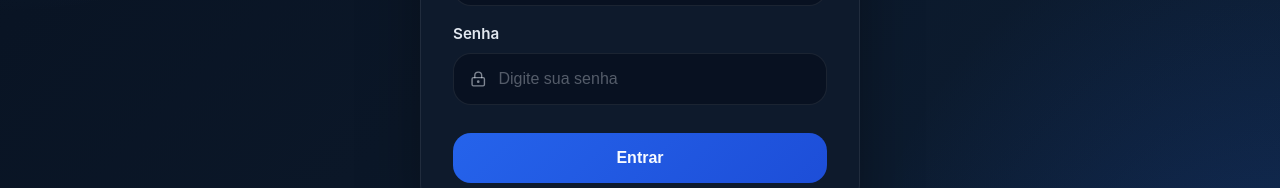
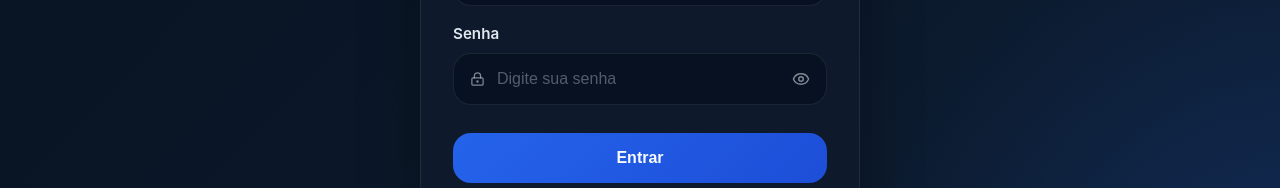
Before and after one commit to anajuliatm/trippi-project, a React (Vite) app in the folder trippi-frontend/: page / in a window 1280 px wide. Shown: the part 468-656 px from the top of the page. Built offline with nearby package versions, Linux system fonts and the light colour scheme.

Commit message:
Login e cadastro: visualizar senha digitada

```diff
--- a/trippi-frontend/src/pages/Login/LoginPage.tsx
+++ b/trippi-frontend/src/pages/Login/LoginPage.tsx
@@ -1,7 +1,7 @@
 import { useState } from "react";
 import type { FormEvent } from "react";
 import { Navigate, Link, useNavigate } from "react-router-dom";
-import { LockKeyhole, Mail, User } from "lucide-react";
+import { Eye, EyeOff, LockKeyhole, Mail, User } from "lucide-react";
 import { useAuth } from "../../contexts/AuthContext";
 import "../../styles/login-page.css";
 
@@ -14,6 +14,7 @@ export function LoginPage() {
   const [email, setEmail] = useState("");
   const [password, setPassword] = useState("");
 
+  const [showPassword, setShowPassword] = useState(false);
   const [isSubmitting, setIsSubmitting] = useState(false);
   const [error, setError] = useState("");
 
@@ -115,13 +116,21 @@ export function LoginPage() {
             <div className="login-form__input-wrapper">
               <LockKeyhole size={18} />
               <input
-                type="password"
+                type={showPassword ? "text" : "password"}
                 name="password"
                 placeholder="Digite sua senha"
                 value={password}
                 onChange={(event) => setPassword(event.target.value)}
                 required
               />
+              <button
+                type="button"
+                className="login-form__password-toggle"
+                aria-label={showPassword ? "Ocultar senha" : "Mostrar senha"}
+                onClick={() => setShowPassword((prev) => !prev)}
+              >
+                {showPassword ? <EyeOff size={18} /> : <Eye size={18} />}
+              </button>
             </div>
           </label>
 
--- a/trippi-frontend/src/styles/login-page.css
+++ b/trippi-frontend/src/styles/login-page.css
@@ -116,6 +116,17 @@
   color: rgba(226, 232, 240, 0.55);
 }
 
+.login-form__password-toggle {
+  background: none;
+  border: none;
+  padding: 0;
+  cursor: pointer;
+  color: rgba(226, 232, 240, 0.55);
+  display: flex;
+  align-items: center;
+  flex-shrink: 0;
+}
+
 .login-form__input-wrapper input {
   width: 100%;
   padding: 16px 0;
```
